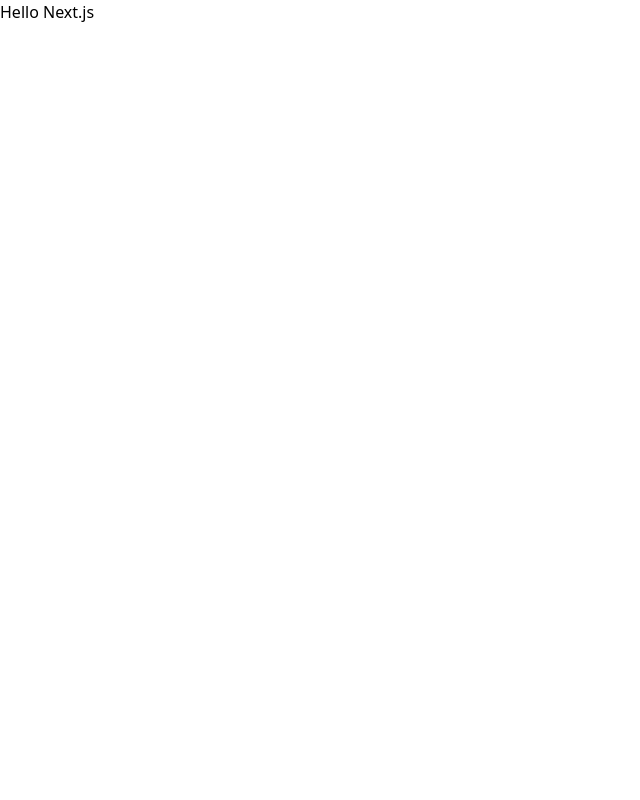
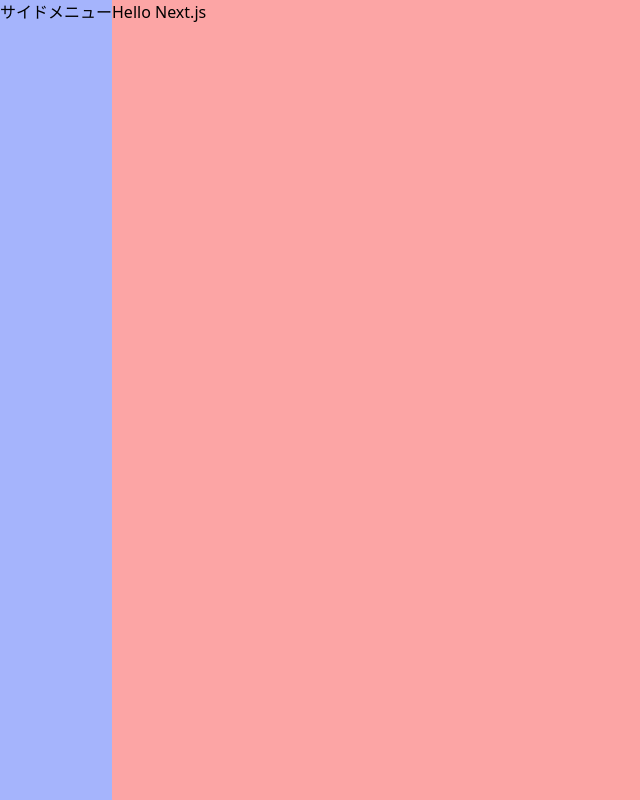
Before and after one commit to genki-miyachi/next-vercel-sample, a Next.js app: page / in a window 1280 px wide. Shown: the whole page, without its empty margins (0-640 px from the left). Built offline with nearby package versions, Linux system fonts and the light colour scheme.

Commit message:
Add main layout

```diff
--- /dev/null
+++ b/src/app/(main)/layout.tsx
@@ -0,0 +1,10 @@
+const MainLayout = ({ children }: Readonly<{ children: React.ReactNode }>) => {
+	return (
+		<div className='flex'>
+			<div className='bg-indigo-300 h-screen'>サイドメニュー</div>
+			<main className='bg-red-300 flex-1 overflow-auto'>{children}</main>
+		</div>
+	);
+};
+
+export default MainLayout;
--- a/src/app/layout.tsx
+++ b/src/app/layout.tsx
@@ -14,7 +14,7 @@
 });
 
 export const metadata: Metadata = {
-  title: "Create Next App",
+	title: "Next Tasks",
 	description: "Generated by create next app",
 };
 
@@ -24,10 +24,9 @@
 	children: React.ReactNode;
 }>) {
 	return (
-    <html lang="en">
+		<html lang='en'>
 			<body
-        className={`${geistSans.variable} ${geistMono.variable} antialiased`}
-      >
+				className={`${geistSans.variable} ${geistMono.variable} antialiased`}>
 				{children}
 			</body>
 		</html>
```
Also changed, not shown: src/app/(main)/page.tsx (renamed from src/app/page.tsx). Lines whose indentation alone changed are shown as unchanged.
